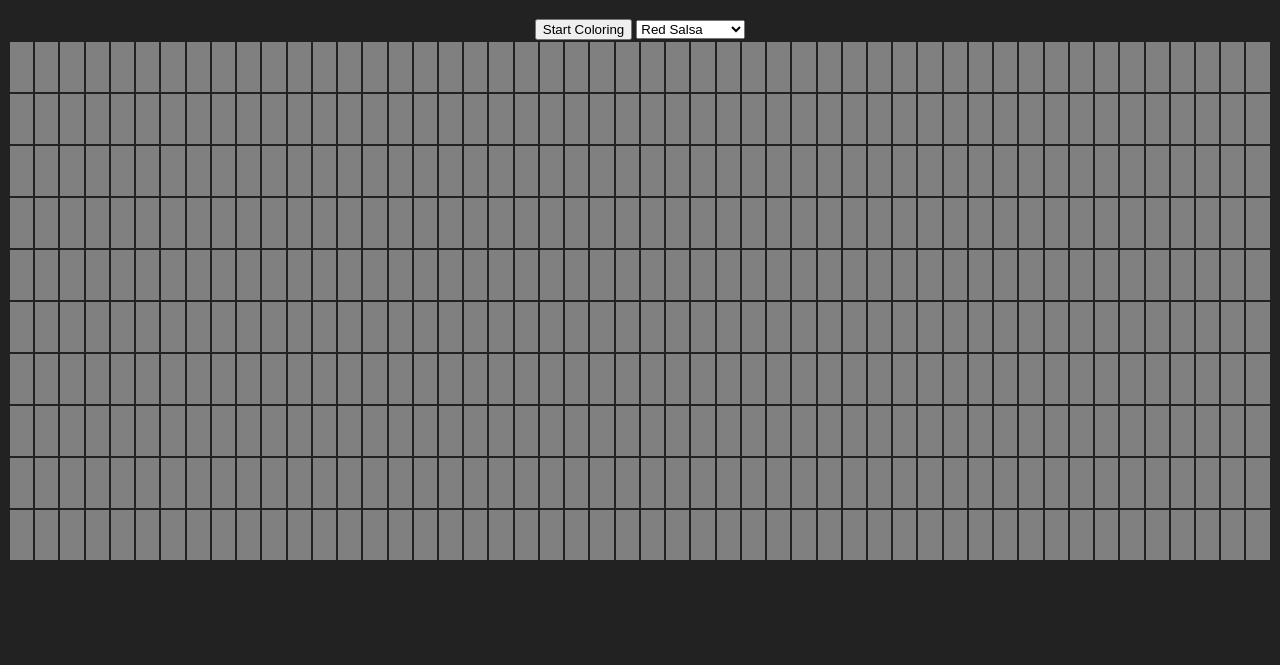
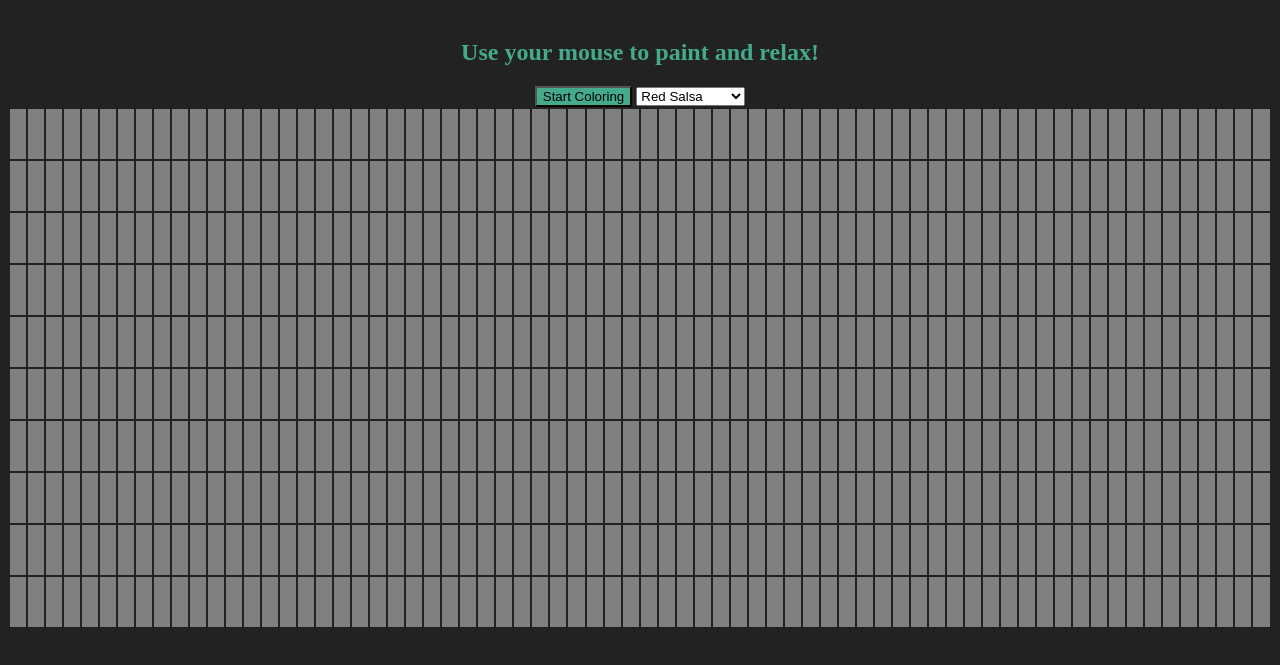
Before and after one commit to mcherry000/art-heart, a website: page index.html in a window 1280 px wide. Both pictures are taken after a click on the button "Start Coloring". Shown: the part 69-734 px from the top of the page. Drawn offline with Linux system fonts and the light colour scheme.

Commit message:
complete

```diff
--- a/index.html
+++ b/index.html
@@ -7,6 +7,7 @@
 </head>
 <body>
     <h1 class="title">Pixelated Art</h1>
+    <h2 class="subtitle">Use  your  mouse  to  paint  and  relax!</h2>
     <div>
         <button id='add-row'>Start Coloring</button>
         <select>
--- a/script.js
+++ b/script.js
@@ -12,7 +12,7 @@ select.addEventListener("change", pickColor);
 
 function makeRow() {
   const row = document.createElement("tr");
-  for (let i = 0; i < 50; i++) {
+  for (let i = 0; i < 70; i++) {
     const td = document.createElement("td");
     row.appendChild(td);
   }
--- a/style.css
+++ b/style.css
@@ -5,16 +5,17 @@ html {
 .title {
   color: #f9c74f;
 }
+.subtitle {
+  color: #43aa8b;
+}
 body {
   display: flex;
   flex-direction: column;
   align-items: center;
 }
-body {
-  display: flex;
 
-  flex-direction: column;
-  align-items: center;
+button {
+  background-color: #43aa8b;
 }
 td {
   height: 50px;
```
